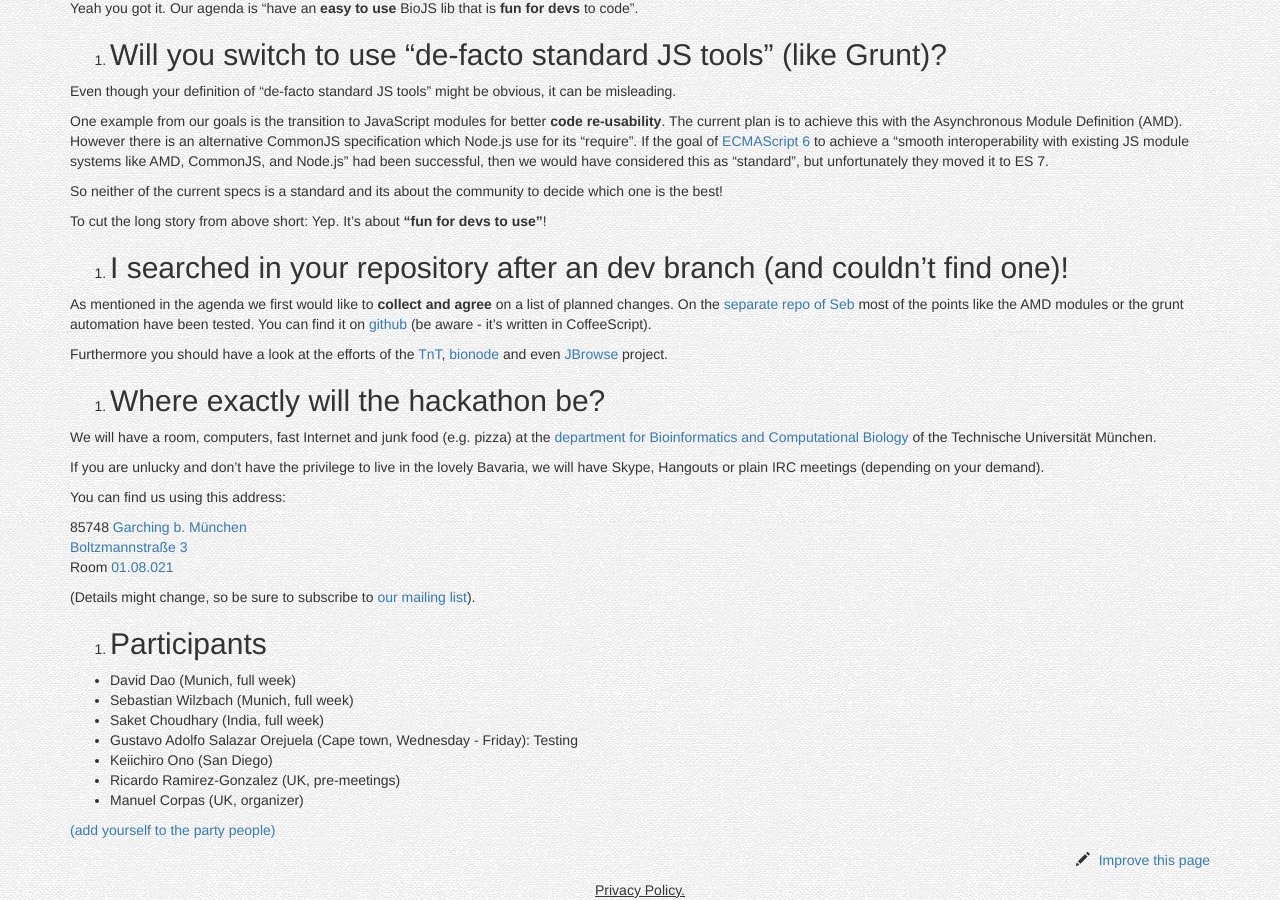
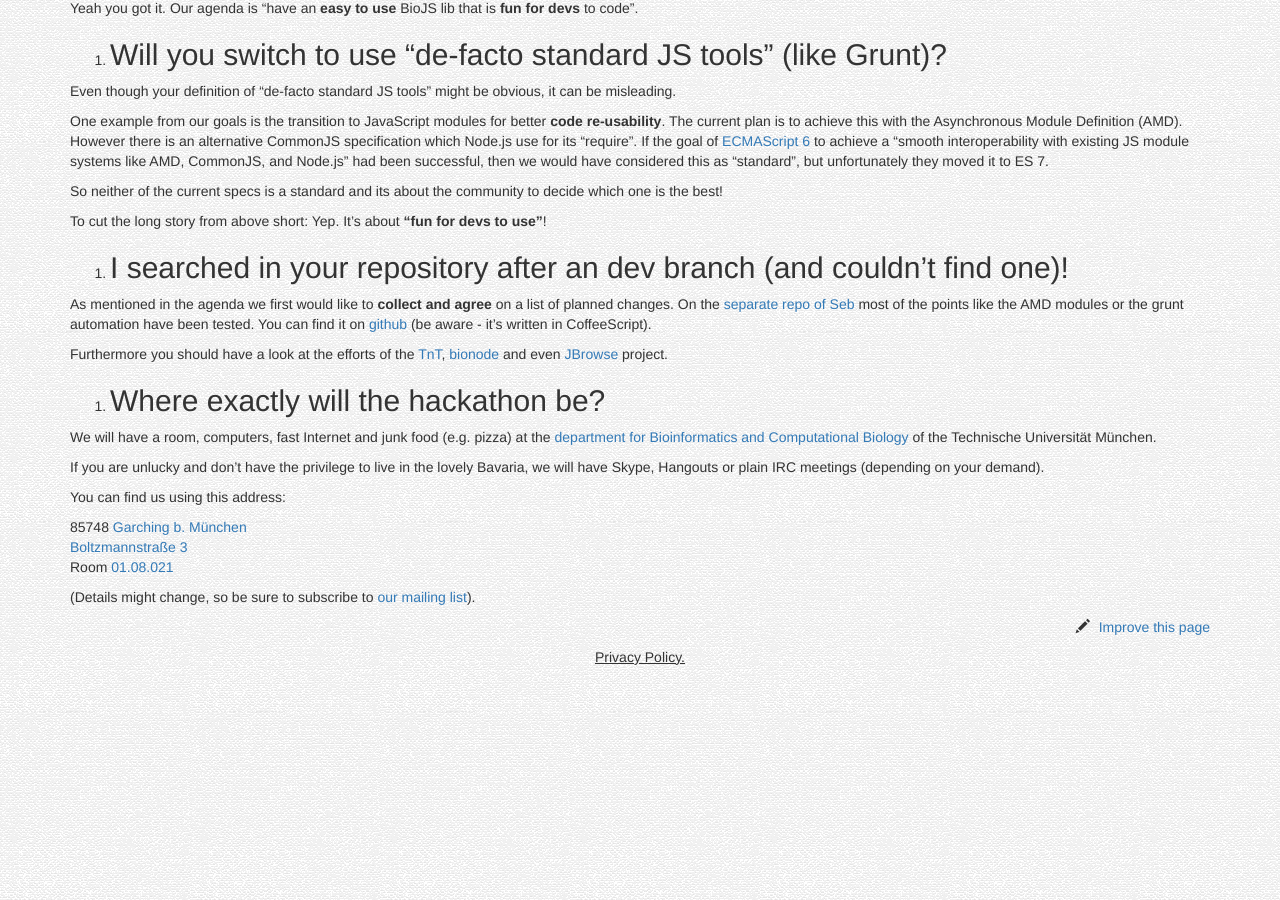
Before and after one commit to biojs/biojs.net, a Jekyll site: the page built from _posts/2014-07-04-announcing-hackathon.md, in a window 1280 px wide and 900 px high, scrolled down 2518 px. Built offline with Jekyll 4.4.1, drawn with Linux system fonts in a browser that asks for light colours; nearby versions of some CDN libraries; Markdown is read by kramdown in place of the engine named in the settings.

Commit message:
removed participants list

```diff
--- a/_posts/2014-07-04-announcing-hackathon.md
+++ b/_posts/2014-07-04-announcing-hackathon.md
@@ -197,20 +197,6 @@ Room [01.08.021][location-indoor]
 [location-fmi]: https://portal.mytum.de/campus/roomfinder/roomfinder_viewmap?mapid=80&roomid=01.08.021@5608
 [location-indoor]: https://portal.mytum.de/campus/roomfinder/roomfinder_viewmap?mapid=104&roomid=01.08.021@5608
 
-11. Participants
----------------
-
-* David Dao (Munich, full week)
-* Sebastian Wilzbach (Munich, full week)
-* Saket Choudhary (India, full week)
-* Gustavo Adolfo Salazar Orejuela (Cape town, Wednesday - Friday): Testing
-* Keiichiro Ono (San Diego)
-* Ricardo Ramirez-Gonzalez (UK, pre-meetings)
-* Manuel Corpas (UK, organizer)
-
-[(add yourself to the party people)][add-more]
-
-
 <script>
 hljs.initHighlightingOnLoad();
 </script>
```
